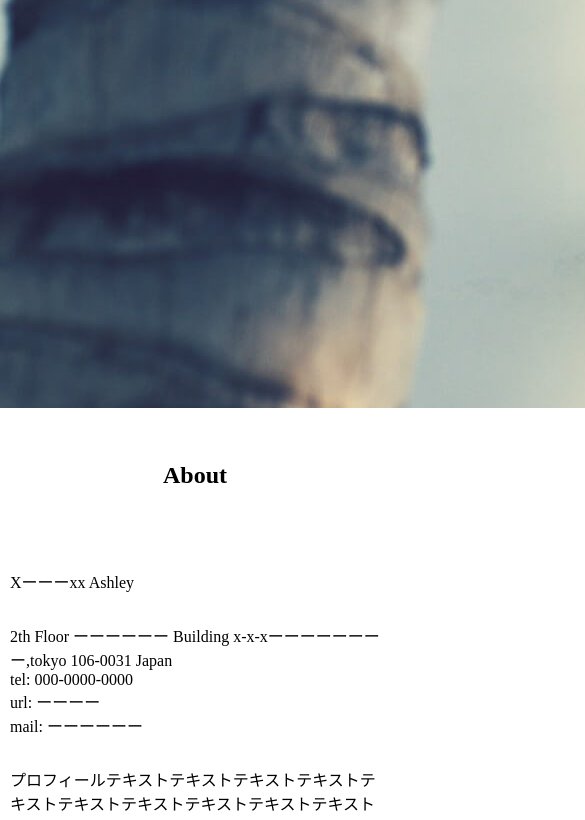
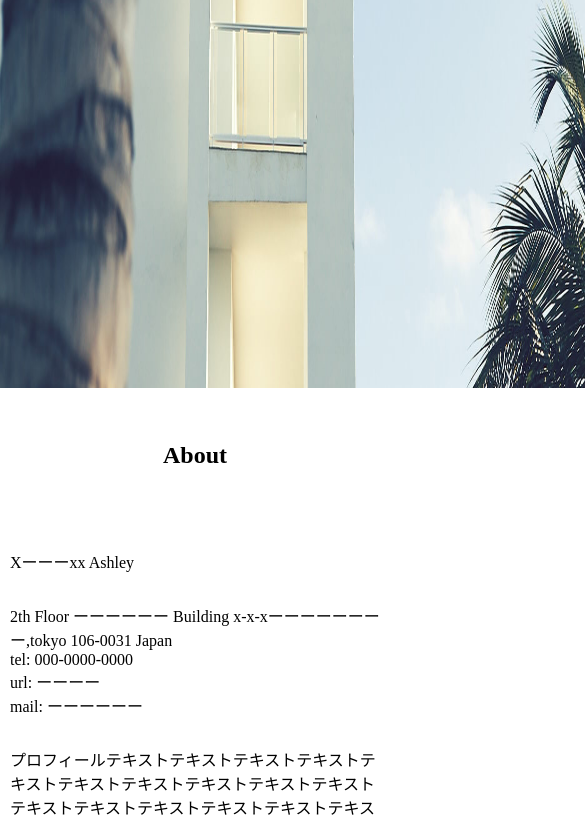
Before and after one commit to waonn03/1work, a plain HTML site: page index.html in a window 390 px wide. Shown: the part 73-893 px from the top of the page, 585 px wide, since content can reach past the window. Drawn offline with Linux system fonts and the light colour scheme.

Commit message:
Add files via upload

```diff
--- a/index.html
+++ b/index.html
@@ -22,8 +22,9 @@
       </ul>
     </nav>
   </header>
-
-    <img src="main-photo 1.jpg">
+ <div class="contents2">
+  <img src="main-photo 1.jpg" width="600" height="400">
+ </div>
 
 
 
--- a/style.css
+++ b/style.css
@@ -209,6 +209,10 @@ width: 80%;
   padding: 0 10px;
  }
 
+ .contents2 {
+  width: 100%;
+ }
+
  .abc li {
   list-style: none;
   padding: 0 10px;
@@ -227,7 +231,7 @@ width: 80%;
  }
 .picture img {
   width: 100%;
-  margin: 15px;
+  margin: 10px;
 }
 
 .df {
```
